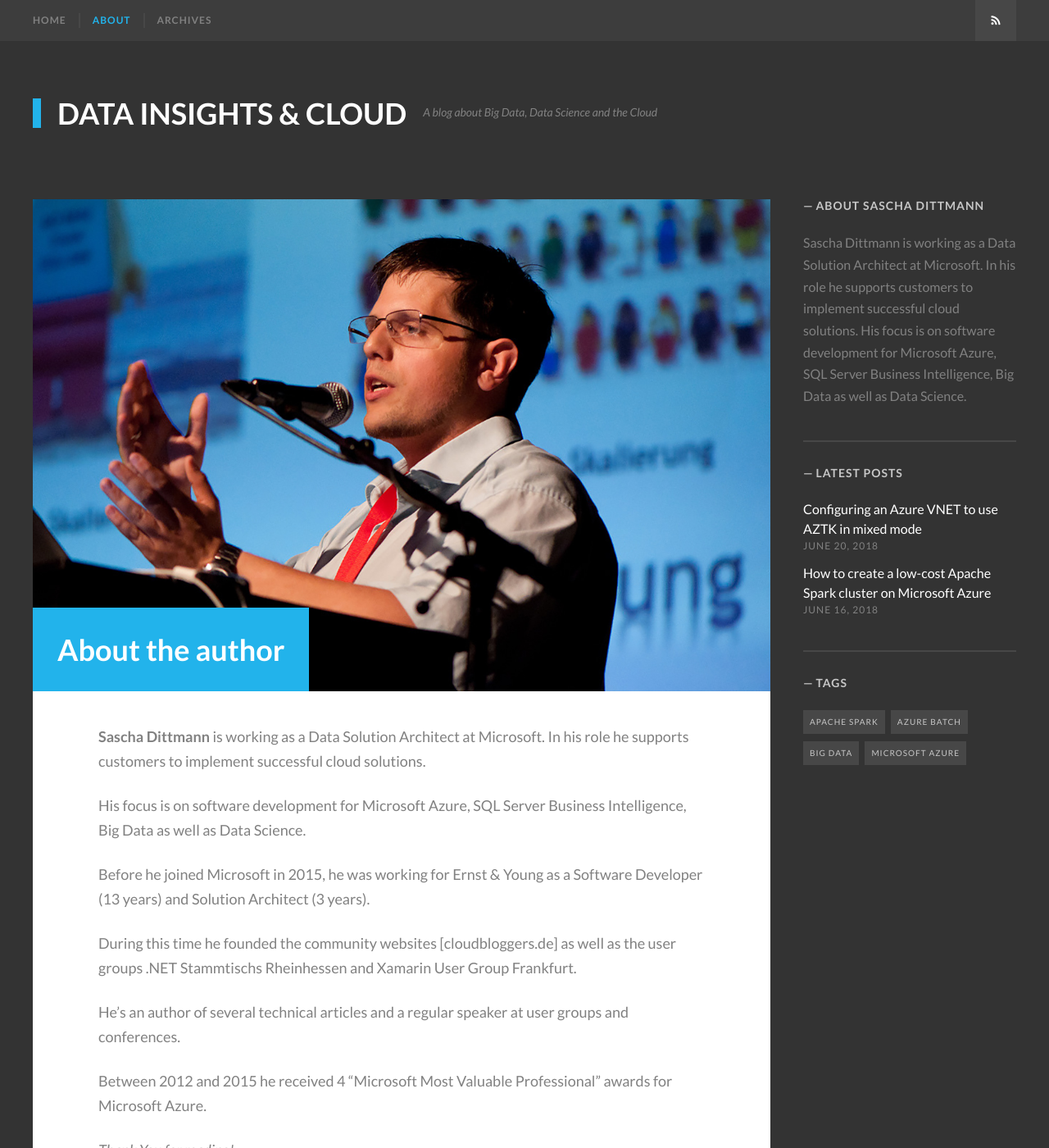
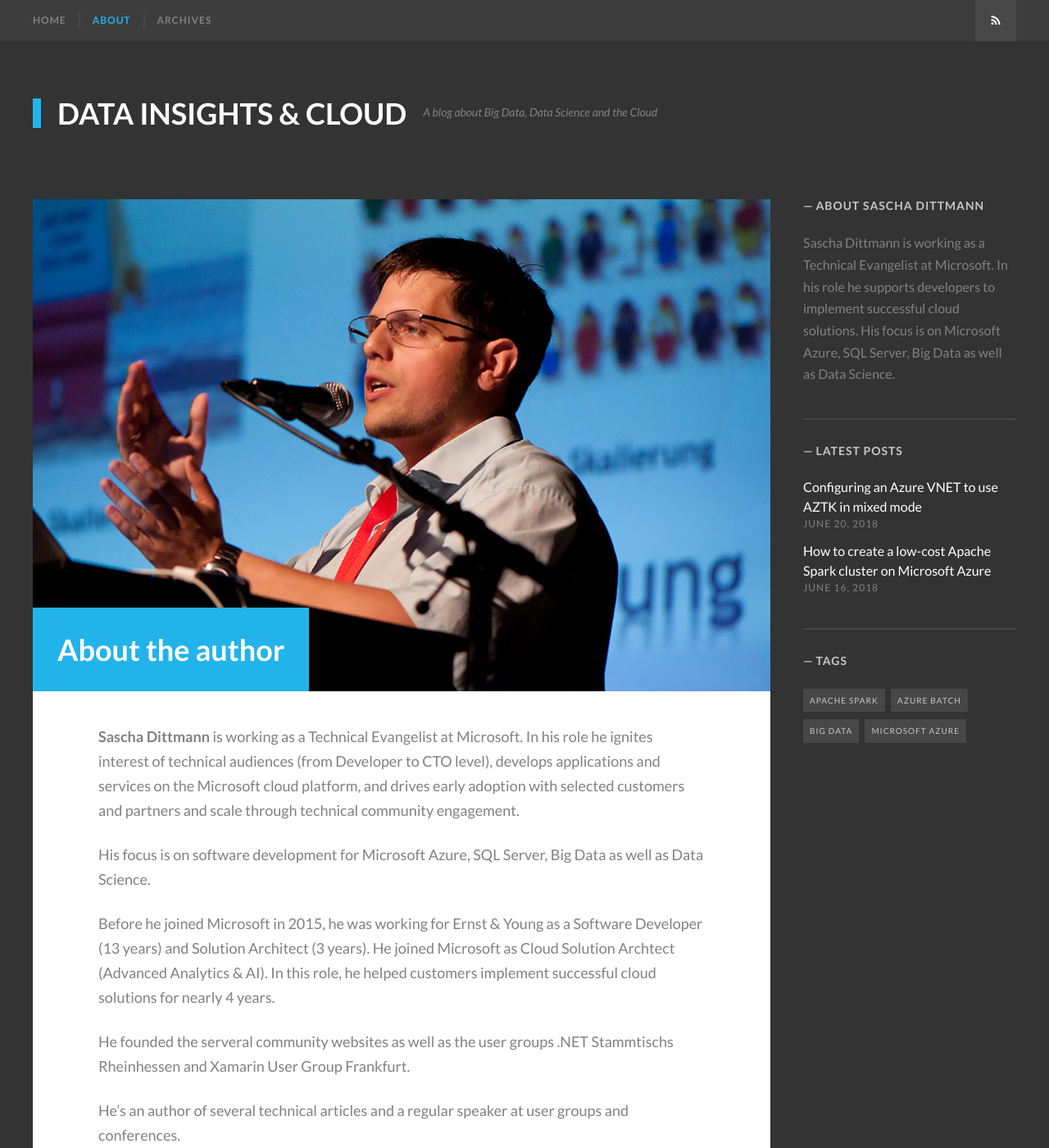
Before and after one commit to SaschaDittmann/datainsightsblog, a Jekyll site: the page built from about.md, in a window 1280 px wide and 1400 px high. Shown: the whole window at 82% size. Built offline with Jekyll 4.4.1, drawn with Linux system fonts in a browser that asks for light colours; some web fonts are replaced.

Commit message:
Removed Google+ and Bio updated
Removed the Google+ link and updated my bio with my Technical Evangelist role

```diff
--- a/_config.yml
+++ b/_config.yml
@@ -40,7 +40,7 @@ utterances: SaschaDittmann/datainsightsblog
 
 # Author information - author info at the bottom of the post
 author_name: "Sascha Dittmann"
-author_bio: "Sascha Dittmann is working as a Data Solution Architect at Microsoft. In his role he supports customers to implement successful cloud solutions. His focus is on software development for Microsoft Azure, SQL Server Business Intelligence, Big Data as well as Data Science."
+author_bio: "Sascha Dittmann is working as a Technical Evangelist at Microsoft. In his role he supports developers to implement successful cloud solutions. His focus is on Microsoft Azure, SQL Server, Big Data as well as Data Science."
 author_url:  "https://www.sascha-dittmann.de"
 author_location: "Winterborn, Germany"
 author_image: /images/saschadittmann.jpg
@@ -56,7 +56,7 @@ mailchimp_url:
 # Social links in the site footer
 twitter_username: "SaschaDittmann"
 facebook_username: "DataDrivenDev"
-googleplus_username: "+SaschaDittmann"
+googleplus_username:
 github_username: "SaschaDittmann"
 codepen_username:
 dribbble_uername:
--- a/about.md
+++ b/about.md
@@ -5,14 +5,16 @@ description: Sascha blogs about Big Data, Data Science and the Cloud
 banner_image: aboutPage.jpg
 ---
 
-**Sascha Dittmann** is working as a Data Solution Architect at Microsoft.
-In his role he supports customers to implement successful cloud solutions.
+**Sascha Dittmann** is working as a Technical Evangelist at Microsoft.
+In his role he ignites interest of technical audiences (from Developer to CTO level), develops applications and services on the Microsoft cloud platform, and drives early adoption with selected customers and partners and scale through technical community engagement.
 
-His focus is on software development for Microsoft Azure, SQL Server Business Intelligence, Big Data as well as Data Science.
+His focus is on software development for Microsoft Azure, SQL Server, Big Data as well as Data Science.
 
 Before he joined Microsoft in 2015, he was working for Ernst & Young as a Software Developer (13 years) and Solution Architect (3 years).
+He joined Microsoft as Cloud Solution Archtect (Advanced Analytics & AI).
+In this role, he helped customers implement successful cloud solutions for nearly 4 years.
 
-During this time he founded the community websites [cloudbloggers.de] as well as the user groups .NET Stammtischs Rheinhessen and Xamarin User Group Frankfurt.
+He founded the serveral community websites as well as the user groups .NET Stammtischs Rheinhessen and Xamarin User Group Frankfurt.
 
 He's an author of several technical articles and a regular speaker at user groups and conferences.
 
```
